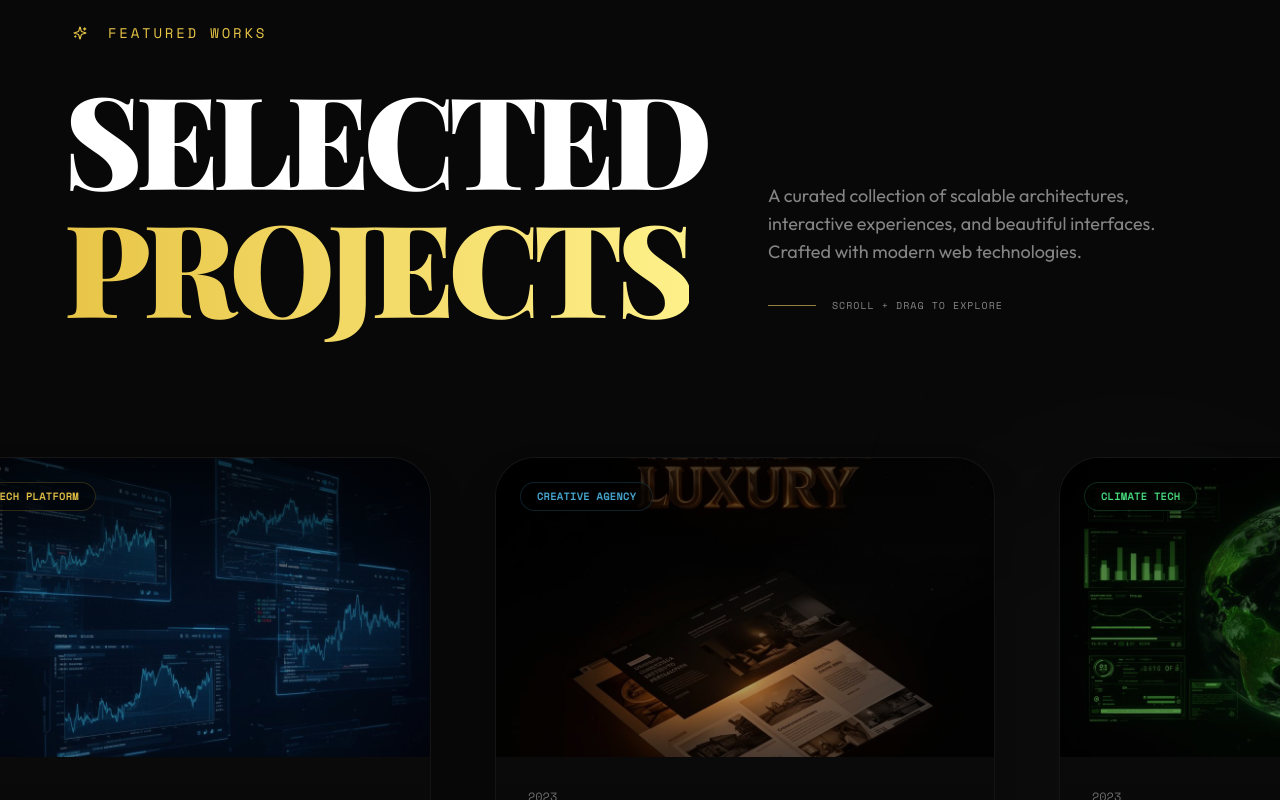
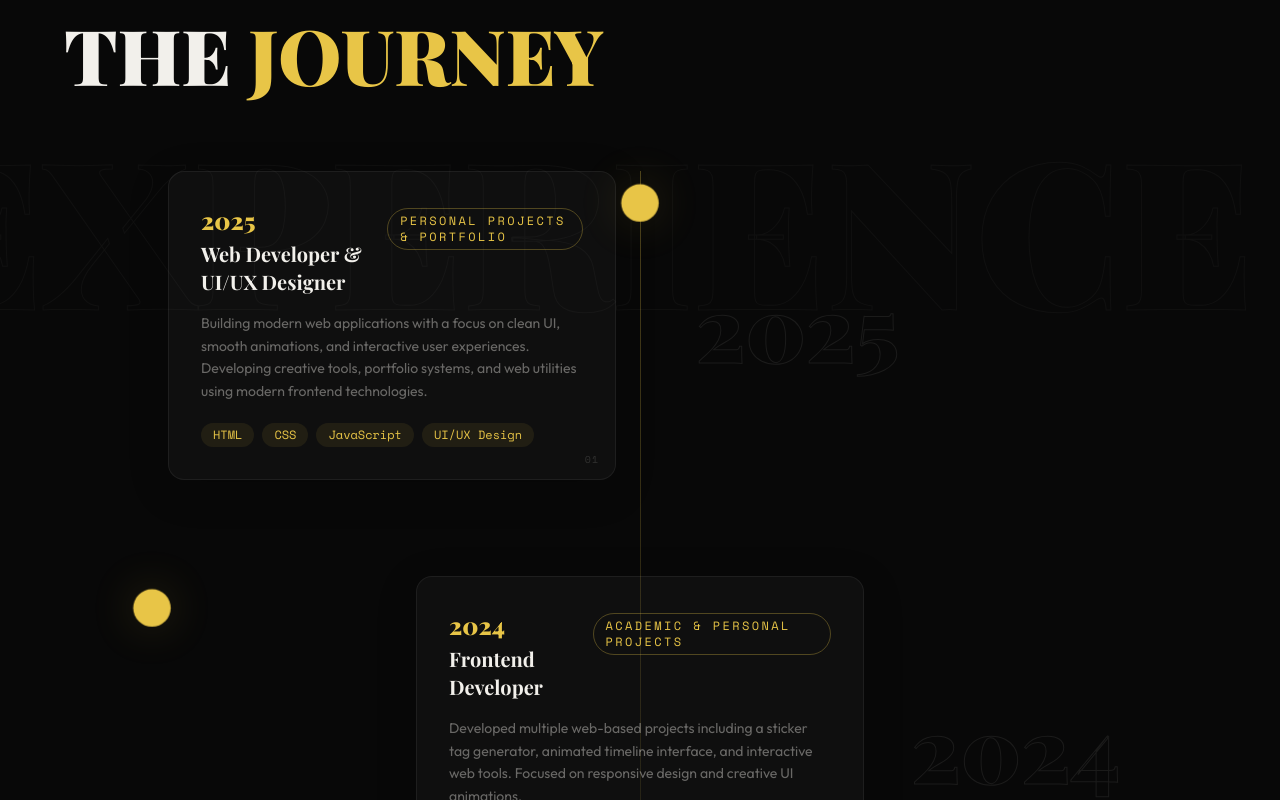
Before and after one commit to Raviranjan010/Portfolio, a React (Vite) app in the folder frontend/: page / in a window 1280 px wide. Shown: the part 3500-4300 px from the top of the page. Built offline with nearby package versions, Linux system fonts and the light colour scheme; no server answers; the HTML template or start-up script is replaced by a standard one.

Commit message:
Update Index.tsx

```diff
--- a/frontend/src/pages/Index.tsx
+++ b/frontend/src/pages/Index.tsx
@@ -39,11 +39,12 @@ const Index = () => {
         viewport={{ once: true, margin: "-100px" }}
         transition={{ duration: 0.8, ease: "easeOut" }}
       >
+        <ExperienceSection />
+      <SectionDivider text="VISUAL ARCHIVE -" direction="left" />
         <ProjectsSection />
       </motion.div>
       <SectionDivider text="CAREER PATH -" direction="right" />
-      <ExperienceSection />
-      <SectionDivider text="VISUAL ARCHIVE -" direction="left" />
+
       <GallerySection />
       <SectionDivider text="KIND WORDS -" direction="right" />
       <TestimonialsSection />
```
